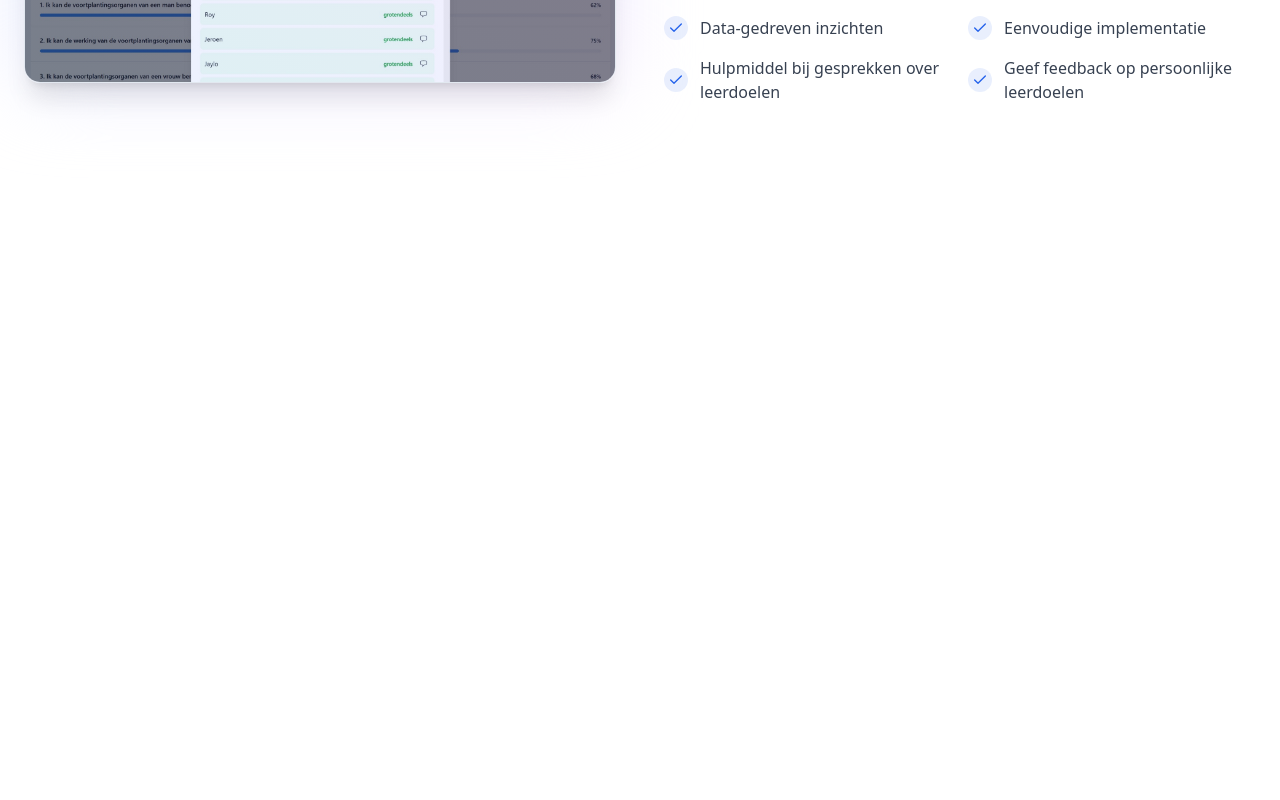
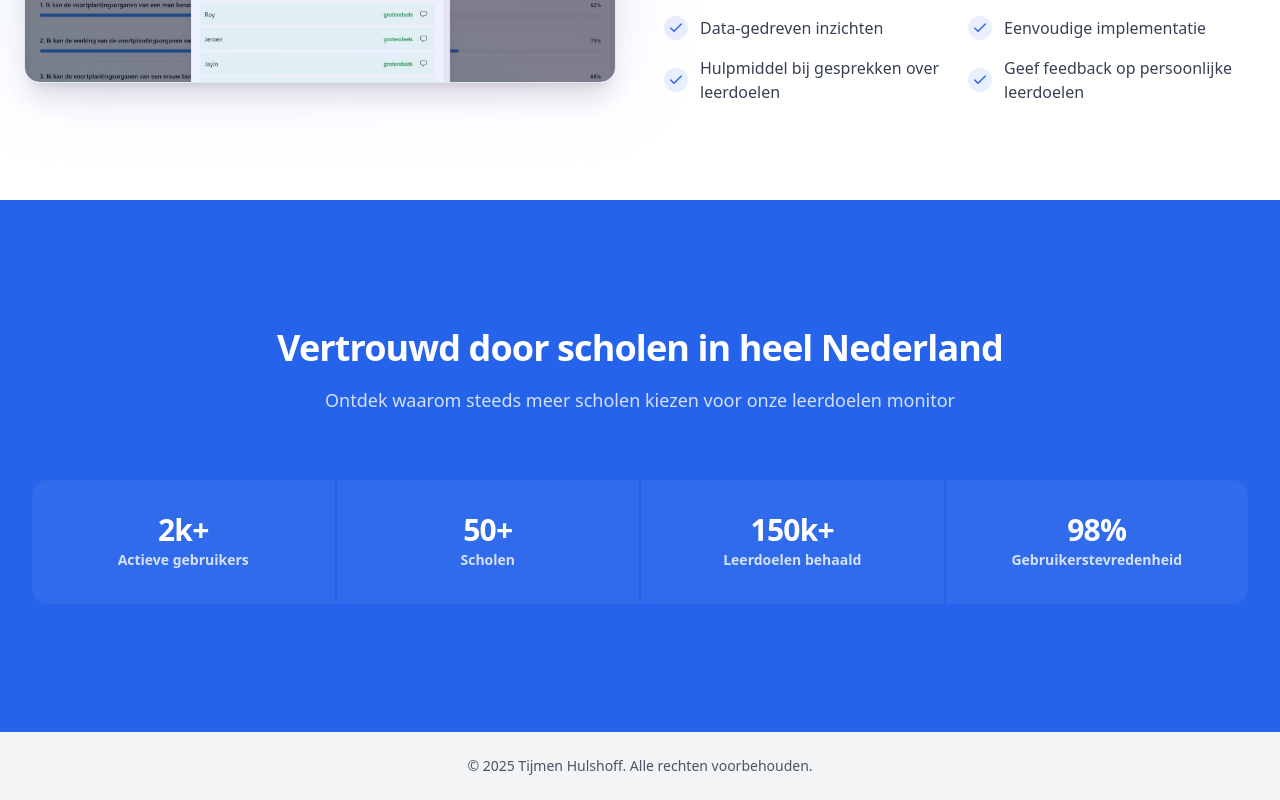
Before and after one commit to tristanmerlijn/leerdoelenmonitor, a React (Vite) app: page / in a window 1280 px wide. Shown: the part 2504-3304 px from the top of the page. Before the commit the page ends 2704 px from the top, so only its background shows below. Built offline with nearby package versions, Linux system fonts and the light colour scheme.

Commit message:
Add footer to site
Adds a footer to the bottom of the site with a copyright notice.

```diff
--- /dev/null
+++ b/src/components/Footer.tsx
@@ -0,0 +1,10 @@
+
+export function Footer() {
+  return (
+    <footer className="w-full py-6 bg-gray-100">
+      <div className="container px-4 md:px-6 text-center text-gray-600 text-sm">
+        © 2025 Tijmen Hulshoff. Alle rechten voorbehouden.
+      </div>
+    </footer>
+  );
+}
--- a/src/pages/Index.tsx
+++ b/src/pages/Index.tsx
@@ -1,6 +1,9 @@
+
 import { Hero } from "@/components/Hero";
 import { Features } from "@/components/Features";
 import { Benefits } from "@/components/Benefits";
+import { Stats } from "@/components/Stats";
+import { Footer } from "@/components/Footer";
 
 const Index = () => {
   return (
@@ -8,6 +11,8 @@ const Index = () => {
       <Hero />
       <Features />
       <Benefits />
+      <Stats />
+      <Footer />
     </div>
   );
 };
```
